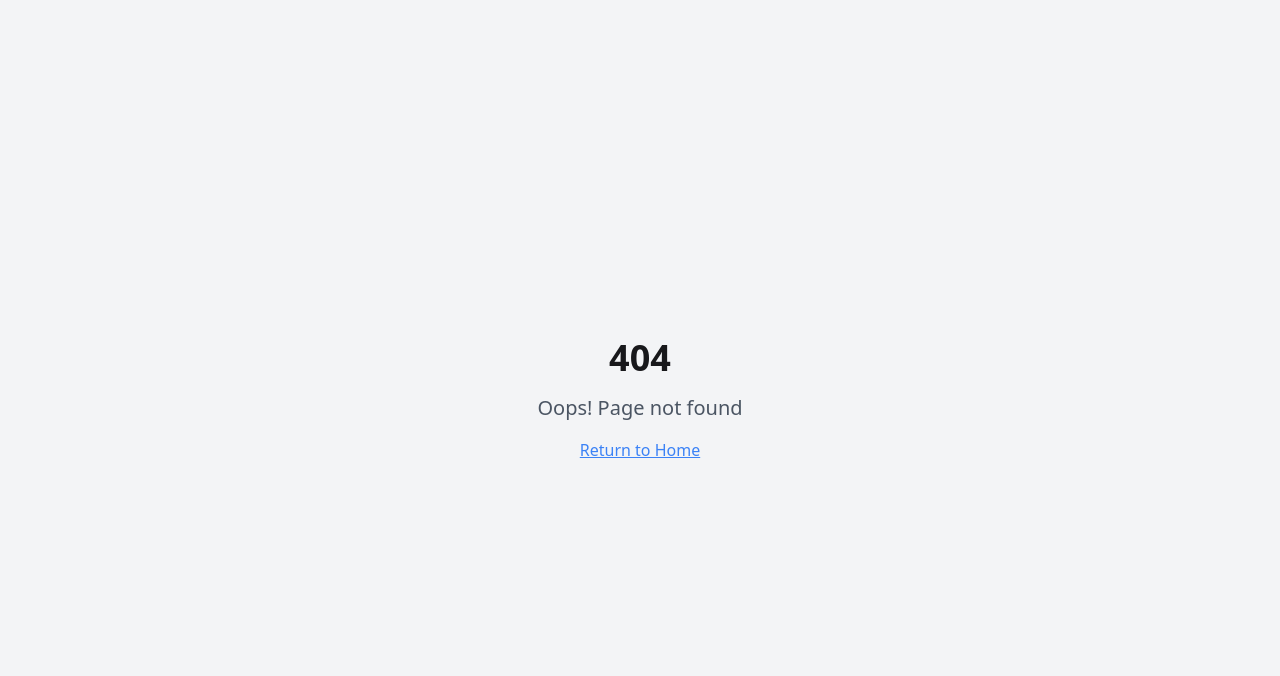
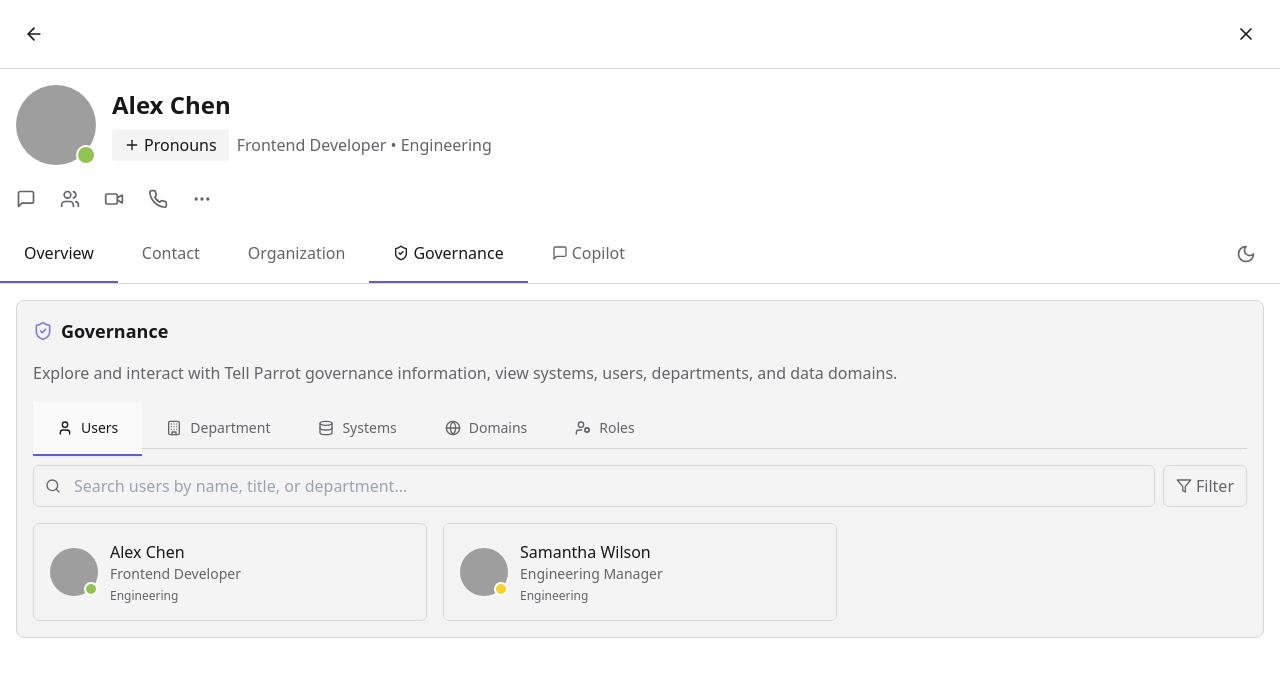
Before and after one commit to Walley411/parrot-tab-empower-67, a React (Vite) app: page /profile/1/governance/users in a window 1280 px wide. Before the commit this address had no page. Shown: the top 676 px of the page. Built offline with nearby package versions, Linux system fonts and the light colour scheme; grey boxes are pictures that could not be loaded.

Commit message:
feat: Implement Governance page with tabs
Refactor Governance page to display tabs for Users, Department, System, Domain, and Roles, mirroring the Teams style. Each tab should display the same data as the current app.

```diff
--- a/src/App.tsx
+++ b/src/App.tsx
@@ -16,6 +16,7 @@ import Department from "./pages/TellParrot";
 import Systems from "./pages/Systems";
 import Domains from "./pages/Domains";
 import Roles from "./pages/Roles";
+import Users from "./pages/Users";
 import Copilot from "./pages/Copilot";
 
 const queryClient = new QueryClient();
@@ -35,10 +36,11 @@ const App = () => (
               <Route path="organization" element={<ProfileOrganization />} />
               <Route path="governance" element={<Governance />}>
                 <Route index element={<Navigate to="department" replace />} />
-                <Route path="department" element={<Department />} />
-                <Route path="systems" element={<Systems />} />
-                <Route path="domains" element={<Domains />} />
-                <Route path="roles" element={<Roles />} />
+                <Route path="users" element={<Navigate replace to="/profile/:userId/governance" />} />
+                <Route path="department" element={<Navigate replace to="/profile/:userId/governance" />} />
+                <Route path="systems" element={<Navigate replace to="/profile/:userId/governance" />} />
+                <Route path="domains" element={<Navigate replace to="/profile/:userId/governance" />} />
+                <Route path="roles" element={<Navigate replace to="/profile/:userId/governance" />} />
               </Route>
               <Route path="copilot" element={<Copilot />} />
               <Route path="activity" element={<Copilot />} />
@@ -49,12 +51,12 @@ const App = () => (
               <Route path="onedrive" element={<Copilot />} />
               {/* Redirect old routes to new structure */}
               <Route path="parrot" element={<Navigate to="governance" replace />} />
-              <Route path="parrot/tell-parrot" element={<Navigate to="governance/department" replace />} />
-              <Route path="parrot/sources" element={<Navigate to="governance/systems" replace />} />
-              <Route path="parrot/domains" element={<Navigate to="governance/domains" replace />} />
-              <Route path="tell-parrot" element={<Navigate to="governance/department" replace />} />
-              <Route path="sources" element={<Navigate to="governance/systems" replace />} />
-              <Route path="domains" element={<Navigate to="governance/domains" replace />} />
+              <Route path="parrot/tell-parrot" element={<Navigate to="governance" replace />} />
+              <Route path="parrot/sources" element={<Navigate to="governance" replace />} />
+              <Route path="parrot/domains" element={<Navigate to="governance" replace />} />
+              <Route path="tell-parrot" element={<Navigate to="governance" replace />} />
+              <Route path="sources" element={<Navigate to="governance" replace />} />
+              <Route path="domains" element={<Navigate to="governance" replace />} />
             </Route>
             <Route path="*" element={<NotFound />} />
           </Routes>
--- a/src/components/Navigation.tsx
+++ b/src/components/Navigation.tsx
@@ -28,13 +28,7 @@ const Navigation: React.FC<NavigationProps> = ({ userId }) => {
     {
       name: 'Governance',
       path: `/profile/${userId}/governance`,
-      icon: <ShieldCheck size={16} className="mr-1" />,
-      subTabs: [
-        { name: 'Department', path: `/profile/${userId}/governance/department` },
-        { name: 'Systems', path: `/profile/${userId}/governance/systems` },
-        { name: 'Domains', path: `/profile/${userId}/governance/domains` },
-        { name: 'Roles', path: `/profile/${userId}/governance/roles` }
-      ]
+      icon: <ShieldCheck size={16} className="mr-1" />
     },
     {
       name: 'Copilot',
@@ -42,9 +36,6 @@ const Navigation: React.FC<NavigationProps> = ({ userId }) => {
       icon: <MessageSquare size={16} className="mr-1" />
     }
   ];
-
-  // Check if we're on a governance sub-page
-  const isGovernanceSubPage = location.pathname.includes('/governance/');
 
   // App bar actions for Teams-like interface
   const sidebarItems = [
@@ -92,14 +83,14 @@ const Navigation: React.FC<NavigationProps> = ({ userId }) => {
         <div className="flex">
           {tabs.map((tab) => {
             const isActive = tab.path === location.pathname ||
-                            (tab.name === 'Governance' && isGovernanceSubPage);
+                            (tab.name === 'Governance' && location.pathname.includes('/governance'));
 
             return (
               <NavLink
                 key={tab.name}
                 to={tab.path}
                 className={({ isActive: linkActive }) =>
-                  `teams-tab ${(tab.name === 'Governance' && isGovernanceSubPage) || linkActive ? 'teams-tab-active' : 'hover:text-teams-text hover:bg-teams-gray'}`
+                  `teams-tab ${(tab.name === 'Governance' && location.pathname.includes('/governance')) || linkActive ? 'teams-tab-active' : 'hover:text-teams-text hover:bg-teams-gray'}`
                 }
               >
                 <div className="flex items-center">
@@ -114,23 +105,6 @@ const Navigation: React.FC<NavigationProps> = ({ userId }) => {
         {/* Add theme toggle */}
         <ThemeToggle />
       </div>
-
-      {/* Sub-navigation for Governance */}
-      {isGovernanceSubPage && (
-        <div className="flex bg-teams-darkgray border-b border-teams-border">
-          {tabs.find(tab => tab.name === 'Governance')?.subTabs.map((subTab) => (
-            <NavLink
-              key={subTab.name}
-              to={subTab.path}
-              className={({ isActive }) =>
-                `teams-tab ${isActive ? 'teams-tab-active' : 'hover:text-teams-text hover:bg-teams-gray'} text-sm py-1 px-3`
-              }
-            >
-              {subTab.name}
-            </NavLink>
-          ))}
-        </div>
-      )}
     </nav>
   );
 };
--- a/src/components/ui/tabs.tsx
+++ b/src/components/ui/tabs.tsx
@@ -1,3 +1,4 @@
+
 import * as React from "react"
 import * as TabsPrimitive from "@radix-ui/react-tabs"
 
@@ -27,7 +28,9 @@ const TabsTrigger = React.forwardRef<
   <TabsPrimitive.Trigger
     ref={ref}
     className={cn(
-      "inline-flex items-center justify-center whitespace-nowrap rounded-sm px-3 py-1.5 text-sm font-medium ring-offset-background transition-all focus-visible:outline-none focus-visible:ring-2 focus-visible:ring-ring focus-visible:ring-offset-2 disabled:pointer-events-none disabled:opacity-50 data-[state=active]:bg-background data-[state=active]:text-foreground data-[state=active]:shadow-sm",
+      "inline-flex items-center justify-center whitespace-nowrap px-3 py-1.5 text-sm font-medium ring-offset-background transition-all focus-visible:outline-none focus-visible:ring-2 focus-visible:ring-ring focus-visible:ring-offset-2 disabled:pointer-events-none disabled:opacity-50 data-[state=active]:bg-background data-[state=active]:text-foreground data-[state=active]:shadow-sm",
+      // Added Teams-specific styling
+      "py-4 px-6 border-b-2 border-transparent hover:bg-teams-gray data-[state=active]:border-teams-highlight data-[state=active]:text-teams-text",
       className
     )}
     {...props}
--- a/src/pages/Parrot.tsx
+++ b/src/pages/Parrot.tsx
@@ -1,34 +1,39 @@
 
-import React from 'react';
-import { useParams, Outlet, Navigate, useLocation } from 'react-router-dom';
-import { ShieldCheck, Building, Database, Globe, UserCog } from 'lucide-react';
+import React, { useState } from 'react';
+import { useParams, Navigate, useLocation } from 'react-router-dom';
+import { ShieldCheck, User, Building, Database, Globe, UserCog } from 'lucide-react';
+import { Tabs, TabsList, TabsTrigger, TabsContent } from "@/components/ui/tabs";
+import Department from './TellParrot';
+import Systems from './Systems';
+import Domains from './Domains';
+import Roles from './Roles';
+import Users from './Users';
 
 const Governance = () => {
   // Extract the userId from params to ensure proper navigation
   const { userId } = useParams<{ userId: string }>();
   const location = useLocation();
 
-  // Determine which sub-section we're on
-  const currentPath = location.pathname;
+  // Determine the active tab based on the URL
+  let activeTab = "department";
+  if (location.pathname.includes('/governance/systems')) {
+    activeTab = "systems";
+  } else if (location.pathname.includes('/governance/domains')) {
+    activeTab = "domains";
+  } else if (location.pathname.includes('/governance/roles')) {
+    activeTab = "roles";
+  } else if (location.pathname.includes('/governance/users')) {
+    activeTab = "users";
+  }
 
-  // Set up the section info based on current path
-  let sectionIcon = <Building size={20} className="mr-2 text-teams-accent" />;
-  let sectionTitle = "Department";
-  let sectionDescription = "View organizational departments and their system owners";
-
-  if (currentPath.includes('/governance/systems')) {
-    sectionIcon = <Database size={20} className="mr-2 text-teams-accent" />;
-    sectionTitle = "Systems";
-    sectionDescription = "Explore source systems and their connections";
-  } else if (currentPath.includes('/governance/domains')) {
-    sectionIcon = <Globe size={20} className="mr-2 text-teams-accent" />;
-    sectionTitle = "Domains";
-    sectionDescription = "Browse data domains and their relationships";
-  } else if (currentPath.includes('/governance/roles')) {
-    sectionIcon = <UserCog size={20} className="mr-2 text-teams-accent" />;
-    sectionTitle = "Roles";
-    sectionDescription = "Learn about data governance roles and responsibilities";
-  }
+  // Handle tab change - we'll update the URL to match the tab
+  const handleTabChange = (value: string) => {
+    window.history.pushState(
+      {},
+      '',
+      `/profile/${userId}/governance/${value}`
+    );
+  };
 
   return (
     <div className="animate-fade-in">
@@ -37,22 +42,72 @@ const Governance = () => {
           <ShieldCheck size={20} className="mr-2 text-teams-accent" />
           <h2 className="text-lg font-semibold">Governance</h2>
         </div>
-        <p className="text-teams-secondarytext mb-4">
-          Explore and interact with Tell Parrot governance information, view systems, departments, and data domains.
+        <p className="text-teams-secondarytext mb-6">
+          Explore and interact with Tell Parrot governance information, view systems, users, departments, and data domains.
         </p>
 
-        {/* Section header with icon and description */}
-        <div className="mb-4 border-t border-teams-border pt-4">
-          <div className="flex items-center text-teams-text mb-2">
-            {sectionIcon}
-            <h3 className="font-medium">{sectionTitle}</h3>
-          </div>
-          <p className="text-sm text-teams-secondarytext ml-7">
-            {sectionDescription}
-          </p>
-        </div>
+        {/* Teams style tabs across the top */}
+        <Tabs
+          defaultValue={activeTab}
+          value={activeTab}
+          onValueChange={handleTabChange}
+          className="w-full"
+        >
+          <TabsList className="w-full justify-start bg-teams-darkgray border-b border-teams-border rounded-none p-0">
+            <TabsTrigger
+              value="users"
+              className="teams-tab data-[state=active]:teams-tab-active"
+            >
+              <User size={16} className="mr-2" />
+              Users
+            </TabsTrigger>
+            <TabsTrigger
+              value="department"
+              className="teams-tab data-[state=active]:teams-tab-active"
+            >
+              <Building size={16} className="mr-2" />
+              Department
+            </TabsTrigger>
+            <TabsTrigger
+              value="systems"
+              className="teams-tab data-[state=active]:teams-tab-active"
+            >
+              <Database size={16} className="mr-2" />
+              Systems
+            </TabsTrigger>
+            <TabsTrigger
+              value="domains"
+              className="teams-tab data-[state=active]:teams-tab-active"
+            >
+              <Globe size={16} className="mr-2" />
+              Domains
+            </TabsTrigger>
+            <TabsTrigger
+              value="roles"
+              className="teams-tab data-[state=active]:teams-tab-active"
+            >
+              <UserCog size={16} className="mr-2" />
+              Roles
+            </TabsTrigger>
+          </TabsList>
 
-        <Outlet />
+          {/* Tab content */}
+          <TabsContent value="users" className="mt-4">
+            <Users />
+          </TabsContent>
+          <TabsContent value="department" className="mt-4">
+            <Department />
+          </TabsContent>
+          <TabsContent value="systems" className="mt-4">
+            <Systems />
+          </TabsContent>
+          <TabsContent value="domains" className="mt-4">
+            <Domains />
+          </TabsContent>
+          <TabsContent value="roles" className="mt-4">
+            <Roles />
+          </TabsContent>
+        </Tabs>
       </div>
     </div>
   );
--- /dev/null
+++ b/src/pages/Users.tsx
@@ -0,0 +1,97 @@
+
+import React, { useState, useEffect } from 'react';
+import { User, Search, Filter } from 'lucide-react';
+import AvatarStatus from '@/components/AvatarStatus';
+import SearchFilterBar from '@/components/SearchFilterBar';
+import { users } from '@/data/mockData';
+
+const Users = () => {
+  const [filteredUsers, setFilteredUsers] = useState(users);
+  const [searchQuery, setSearchQuery] = useState('');
+  const [filterCategory, setFilterCategory] = useState('');
+
+  // Filter options for the search bar
+  const filterOptions = [
+    { value: 'IT', label: 'IT Department' },
+    { value: 'Finance', label: 'Finance Department' },
+    { value: 'HR', label: 'HR Department' },
+    { value: 'available', label: 'Available' },
+    { value: 'busy', label: 'Busy' },
+    { value: 'away', label: 'Away' },
+  ];
+
+  // Handle search and filter
+  useEffect(() => {
+    let result = [...users];
+
+    // Apply search
+    if (searchQuery) {
+      const query = searchQuery.toLowerCase();
+      result = result.filter(user =>
+        user.name.toLowerCase().includes(query) ||
+        user.title.toLowerCase().includes(query) ||
+        user.department.toLowerCase().includes(query)
+      );
+    }
+
+    // Apply filter
+    if (filterCategory) {
+      if (['available', 'busy', 'away', 'offline'].includes(filterCategory)) {
+        result = result.filter(user => user.status === filterCategory);
+      } else if (['IT', 'Finance', 'HR'].includes(filterCategory)) {
+        result = result.filter(user => user.department.includes(filterCategory));
+      }
+    }
+
+    setFilteredUsers(result);
+  }, [searchQuery, filterCategory]);
+
+  const handleSearch = (query: string) => {
+    setSearchQuery(query);
+  };
+
+  const handleFilter = (category: string) => {
+    setFilterCategory(category);
+  };
+
+  return (
+    <div>
+      <SearchFilterBar
+        onSearch={handleSearch}
+        onFilter={handleFilter}
+        filterOptions={filterOptions}
+        placeholder="Search users by name, title, or department..."
+      />
+
+      {filteredUsers.length === 0 ? (
+        <div className="text-teams-secondarytext text-center py-6">
+          No users found matching your criteria
+        </div>
+      ) : (
+        <div className="grid grid-cols-1 md:grid-cols-2 lg:grid-cols-3 gap-4 mt-4">
+          {filteredUsers.map(user => (
+            <div
+              key={user.id}
+              className="border border-teams-border rounded-md p-4 bg-teams-darkgray hover:bg-teams-gray transition-colors cursor-pointer"
+            >
+              <div className="flex items-center">
+                <AvatarStatus
+                  avatarUrl={user.avatarUrl}
+                  status={user.status as 'available' | 'away' | 'busy' | 'offline'}
+                  size="medium"
+                />
+                <div className="ml-3">
+                  <h3 className="font-medium">{user.name}</h3>
+                  <p className="text-sm text-teams-secondarytext">{user.title}</p>
+                  <p className="text-xs text-teams-secondarytext mt-1">{user.department}</p>
+                </div>
+              </div>
+            </div>
+          ))}
+        </div>
+      )}
+    </div>
+  );
+};
+
+export default Users;
```
